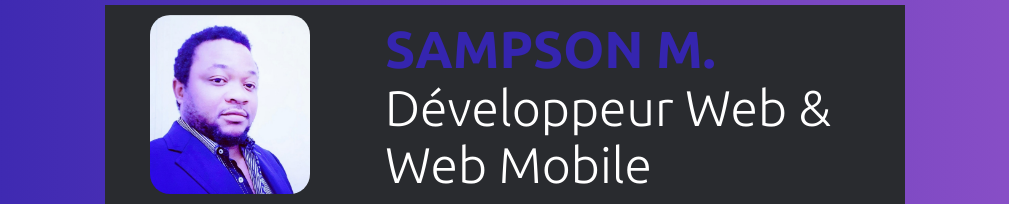
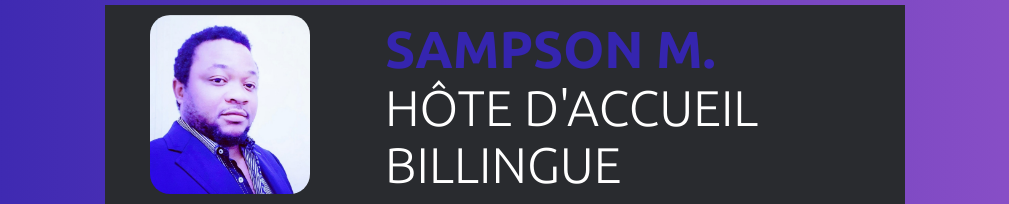
Before and after one commit to SAMMBENDE/CV3, a plain HTML site: page index.html in a window 1280 px wide. Shown: the top 204 px of the page, without its empty margins (135-1144 px from the left). Drawn offline with Linux system fonts and the light colour scheme.

Commit message:
receptionist ver

```diff
--- a/index.html
+++ b/index.html
@@ -162,7 +162,7 @@
 							Sampson M.
 						</div>
 						<div class="role">
-							Développeur Web & Web Mobile
+							HÔTE D'ACCUEIL BILLINGUE
 						</div>
 					</div>
 					<!-- <div class="about">
```
